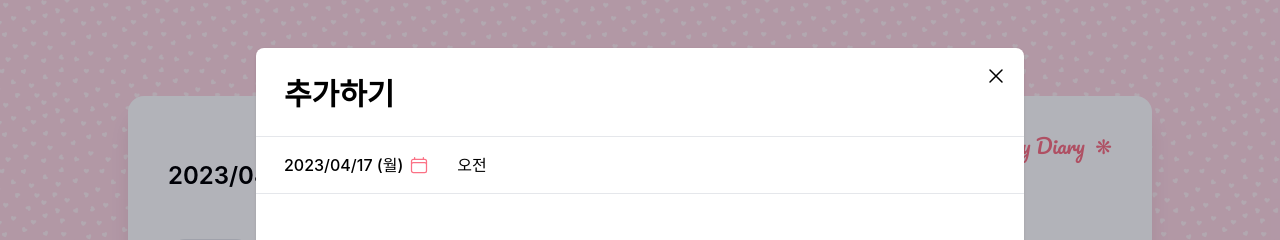
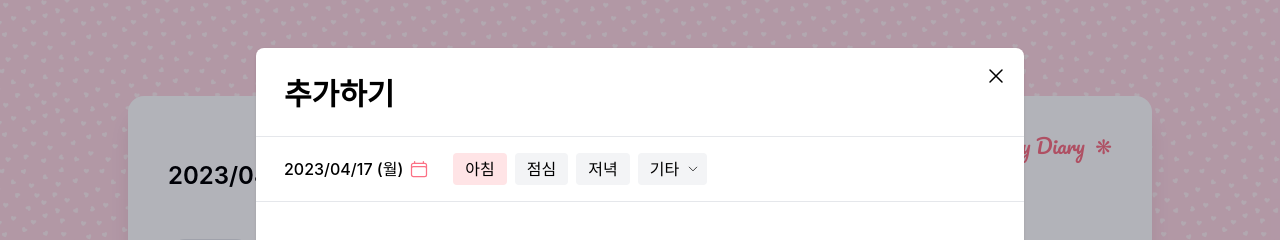
Before and after one commit to PerlPark/yummy-diary, a Next.js app: page / in a window 1280 px wide. Both pictures are taken after a click on the button "추가하기". Shown: the top 240 px of the page. Built offline with nearby package versions, Linux system fonts and the light colour scheme; a web font is replaced by a local one.

Commit message:
feat: 시간대 선택 버튼 스타일 추가

```diff
--- a/components/AddModal.tsx
+++ b/components/AddModal.tsx
@@ -6,7 +6,11 @@ import labels from '@/constants/labels';
 import { Data, ItemType, dataState } from '@/recoil/data';
 import { useRecoilState } from 'recoil';
 import FoodItem from './FoodItem';
-import { CalendarIcon, XMarkIcon } from '@heroicons/react/24/outline';
+import {
+  CalendarIcon,
+  ChevronDownIcon,
+  XMarkIcon,
+} from '@heroicons/react/24/outline';
 import Calendar from './Calendar';
 import dayjs from 'dayjs';
 
@@ -70,10 +74,10 @@ const AddModal = ({ date: initialDate, closeHandler }: AddModalPropsType) => {
           <XMarkIcon className="w-6 h-6" />
         </button>
 
-        <div className="border-t border-b py-4 px-7 flex gap-7 relative">
+        <div className="border-t border-b py-4 px-7 flex gap-2 relative">
           <button
             type="button"
-            className="flex font-medium items-center gap-1.5"
+            className="flex font-medium items-center gap-1.5 mr-4"
             onClick={() => {
               setOpenCalendar((v) => !v);
             }}
@@ -81,7 +85,21 @@ const AddModal = ({ date: initialDate, closeHandler }: AddModalPropsType) => {
             <span className="">{date}</span>
             <CalendarIcon className="h-5 w-5 text-rose-400" />
           </button>
-          <button>오전</button>
+          <button type="button" className="bg-rose-100 py-1 px-3 rounded">
+            아침
+          </button>
+          <button type="button" className="bg-gray-100 py-1 px-3 rounded">
+            점심
+          </button>
+          <button type="button" className="bg-gray-100 py-1 px-3 rounded">
+            저녁
+          </button>
+          <button
+            type="button"
+            className="bg-gray-100 py-1 pl-3 pr-2 rounded flex items-center gap-2"
+          >
+            기타 <ChevronDownIcon className="w-3 h-3" />
+          </button>
           {openCalendar && (
             <Calendar
               selected={dayjs(date)}
```
